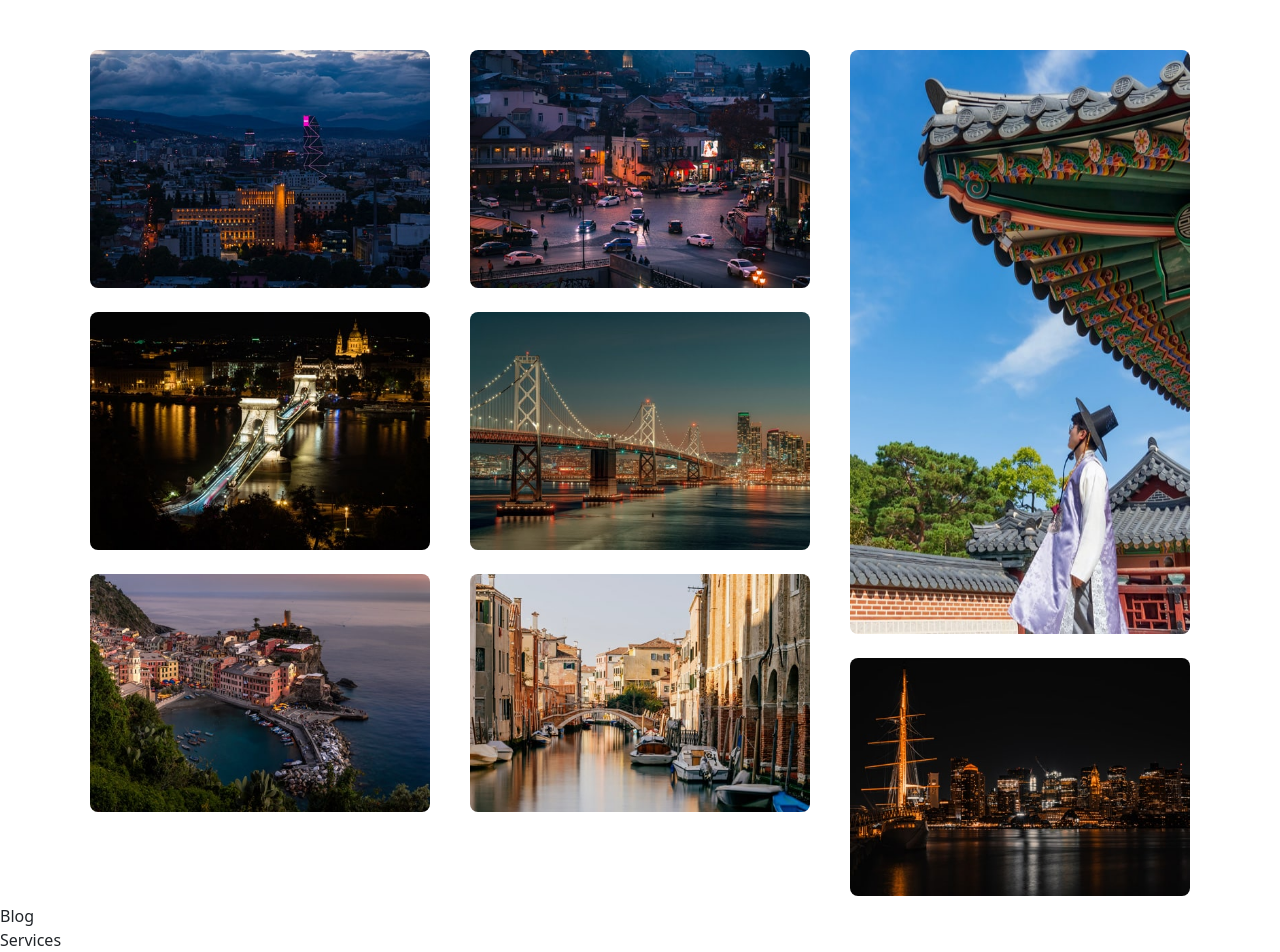
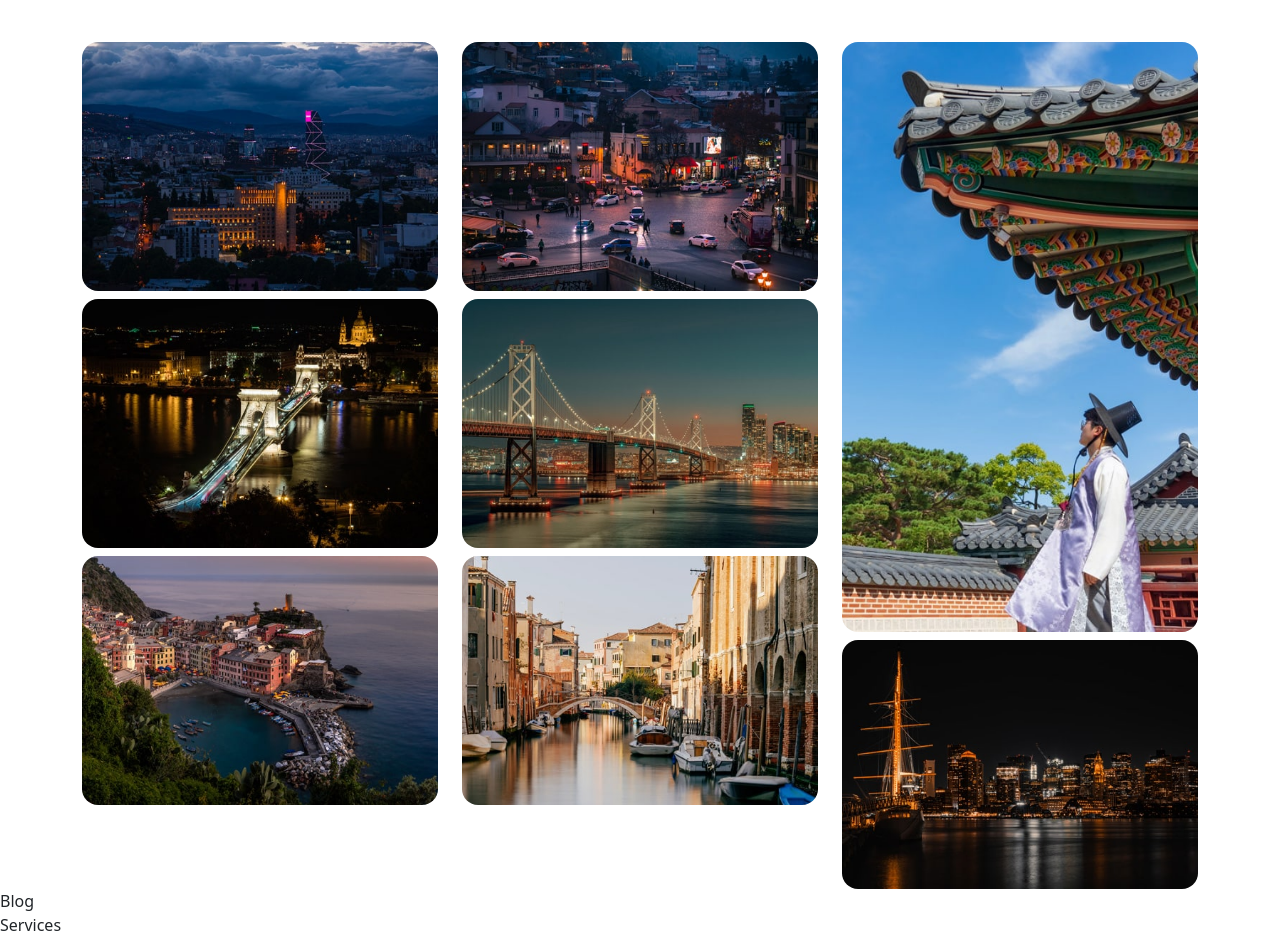
Before and after one commit to Ekata1233/Travela, a React (Vite) app: page / in a window 1280 px wide. Shown: the part 3652-4604 px from the top of the page. Built offline with nearby package versions, Linux system fonts and the light colour scheme.

Commit message:
Popular Destination images zoom is succesfuly

```diff
--- a/src/App.css
+++ b/src/App.css
@@ -311,10 +311,25 @@ z-index: 200;
   color: white !important;
 }
 .dest-img{
-  height: 600px !important;
+  height: 590px !important;
 }
-.btns{
-  display: inline-flex;
+.div-popimg{
+  /* margin-top: 12px; */
+  /* height: 250px; */
+  overflow: hidden;
+  border-radius: 16px;
+
+
+}
+.div-popimg img{
+  object-fit: cover;
+  transition: transform 0.8s;
+  height: 100%;
+
+}
+
+.div-popimg:hover img{
+  transform: scale(1.5);
 }
 @media  (max-width:426px){
 
@@ -490,7 +505,7 @@ font-size: 60px;
 
   }
   .dest-img{
-    height: 430px !important;
+    height: 420px !important;
   }
 
 }
--- a/src/assets/components/Populardesti.jsx
+++ b/src/assets/components/Populardesti.jsx
@@ -68,34 +68,34 @@ function Populardesti() {
             <Row>
               <Col lg="4">
 
-                    <div className='mt-2'>
-                        <img  src="/destination-1.jpg"  className="p-2 rounded rounded-4 w-100"/>
+                    <div className='mt-2 div-popimg'>
+                        <img  src="/destination-1.jpg"  className="  w-100"/>
                     </div>
-                    <div className='mt-2'>
-                        <img  src="/destination-7.jpg"  className="p-2 rounded rounded-4 w-100"/>
+                    <div className='mt-2 div-popimg'>
+                        <img  src="/destination-7.jpg"  className= "w-100"/>
                     </div>
-                    <div className='mt-2'>
-                        <img  src="/destination-4.jpg"  className="p-2 rounded rounded-4 w-100"/>
+                    <div className='mt-2 div-popimg'>
+                        <img  src="/destination-4.jpg"  className=" w-100"/>
                     </div>
 
               </Col>
               <Col lg="4">
-              <div className='mt-2'>
-                        <img  src="/destination-2.jpg"  className="p-2 rounded rounded-4 w-100"/>
+              <div className='mt-2 div-popimg'>
+                        <img  src="/destination-2.jpg"  className=" w-100"/>
                     </div>
-                    <div className='mt-2'>
-                        <img  src="/destination-8.jpg"  className="p-2 rounded rounded-4 w-100"/>
+                    <div className='mt-2 div-popimg'>
+                        <img  src="/destination-8.jpg"  className=" w-100"/>
                     </div>
-                    <div className='mt-2'>
-                        <img  src="/destination-5.jpg"  className="p-2 rounded rounded-4 w-100"/>
+                    <div className='mt-2 div-popimg'>
+                        <img  src="/destination-5.jpg"  className=" w-100"/>
                     </div>
               </Col>
               <Col lg="4">
-                    <div className='mt-2'>
-                        <img  src="/destination-9.jpg"  className="p-2 rounded rounded-4 w-100 dest-img"/>
+                    <div className='mt-2 div-popimg'>
+                        <img  src="/destination-9.jpg"  className=" w-100 dest-img"/>
                     </div>
-                    <div className='mt-2'>
-                        <img  src="/destination-6.jpg"  className="p-2 rounded rounded-4 w-100"/>
+                    <div className='mt-2 div-popimg'>
+                        <img  src="/destination-6.jpg"  className=" w-100"/>
                     </div>
               </Col>
             </Row>
```
